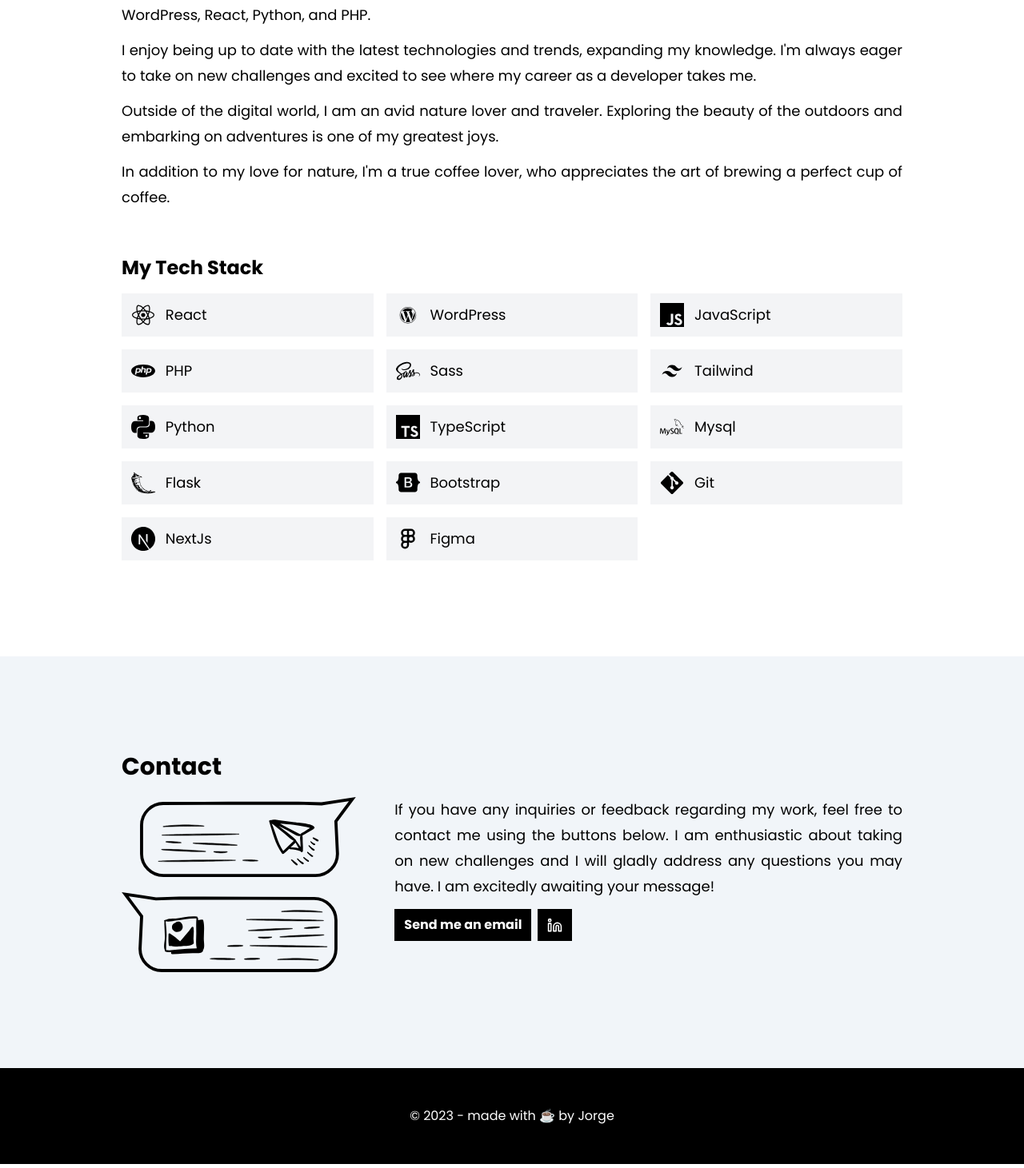
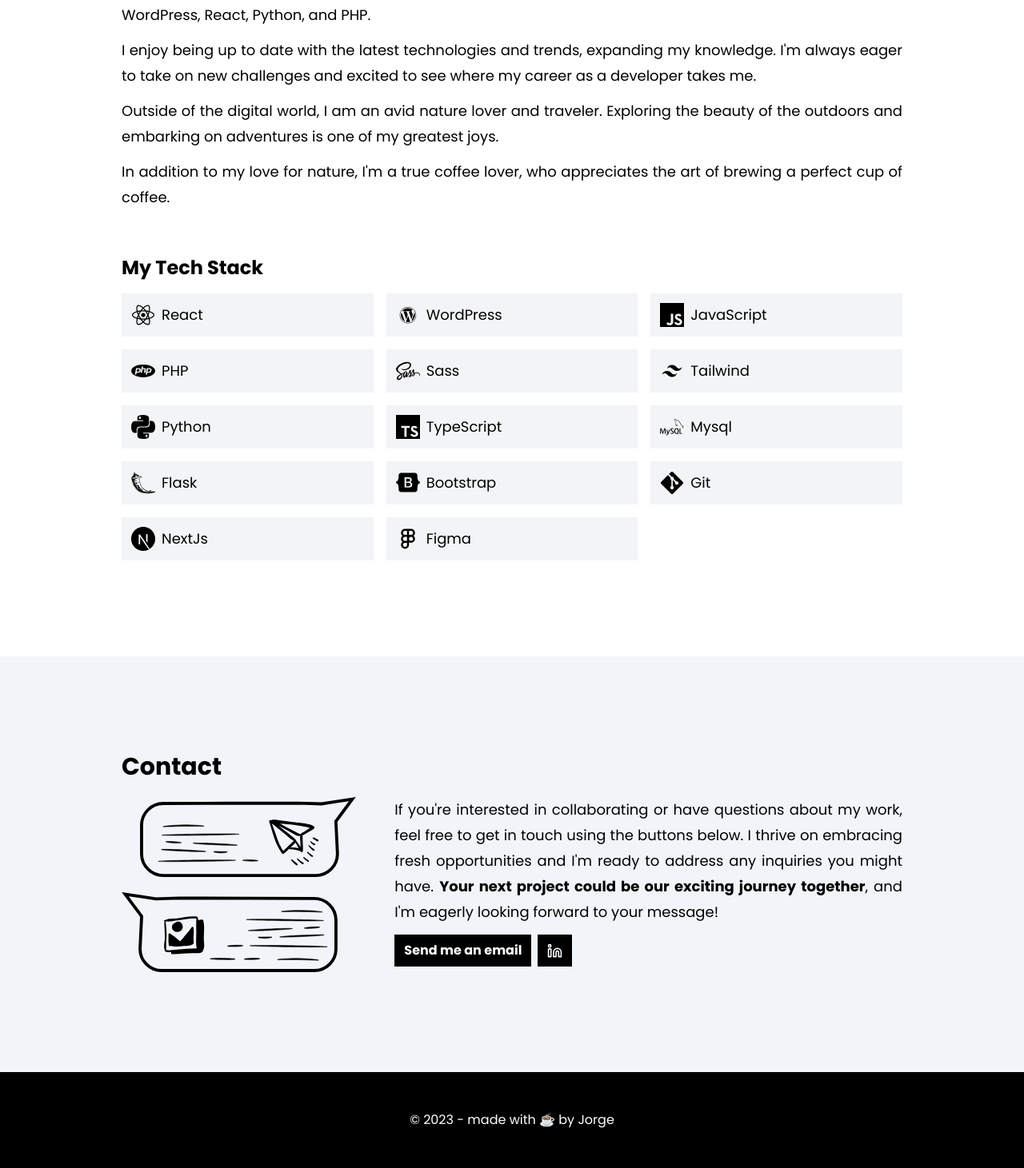
Before and after one commit to jorgearaya474/nxt-site, a Next.js app: page / in a window 1280 px wide. Shown: the part 1069-2530 px from the top of the page at 80% size. Built offline with nearby package versions, Linux system fonts and the light colour scheme.

Commit message:
update home components

```diff
--- a/components/home-sections/About.tsx
+++ b/components/home-sections/About.tsx
@@ -3,7 +3,7 @@
 
 const About: React.FC = () => {
   return (
-    <div id='section_about' className='home-section flex justify-center items-center bg-white py-7 lg:py-24'>
+    <section id='section_about' className='home-section flex justify-center items-center bg-white py-7 lg:py-24'>
       <div className='container'>
         <div className='mb-5'>
           <h2 className='text-black font-bold text-3xl'>About me</h2>
@@ -30,7 +30,7 @@
         <div>
         </div>
       </div>
-    </div>
+    </section>
   );
 }
 
--- a/components/home-sections/Contact.tsx
+++ b/components/home-sections/Contact.tsx
@@ -5,7 +5,7 @@
 
 const Contact: React.FC = () => {
   return (
-    <div id='section_contact' className='home-section flex justify-center items-center bg-slate-100 py-7 lg:py-24'>
+    <section id='section_contact' className='home-section flex justify-center items-center bg-slate-100 py-7 lg:py-24'>
       <div className='container'>
         <div className='mb-5'>
           <h2 className='text-black font-bold text-3xl'>Contact</h2>
@@ -23,21 +23,20 @@
           </div>
           <div className='col-span-3 md:col-span-2'>
             <p className='ttext-black text-lg mb-3 leading-8 text-justify'>
-              If you have any inquiries or feedback regarding my work, feel free to contact me using the buttons below.
-              I am enthusiastic about taking on new challenges and I will gladly address any questions you may have. I am excitedly awaiting your message!
+              If you&apos;re interested in collaborating or have questions about my work, feel free to get in touch using the buttons below. I thrive on embracing fresh opportunities and I&apos;m ready to address any inquiries you might have. <b>Your next project could be our exciting journey together</b>, and I&apos;m eagerly looking forward to your message!
             </p>
             <div className='my-3 flex gap-2'>
-              <Link href='mailto:jorgearaya474@gmail.com' className='flex items-center justify-center px-3 py-2 font-bold text-white bg-black hover:bg-orange-500 transition ease-in-out duration-150'>
+              <Link href='mailto:jorgearaya474@gmail.com' className='flex items-center justify-center px-3 py-2 font-bold text-white bg-black hover:bg-orange-500 transition ease-in-out duration-150' title='Contact Jorge'>
                 Send me an email
               </Link>
-              <Link href='https://www.linkedin.com/in/jorgearayadev' className='flex items-center justify-center px-3 py-2 font-bold text-white bg-black hover:bg-orange-500 transition ease-in-out duration-150'>
+              <Link href='https://www.linkedin.com/in/jorgearayadev' target='_blank' className='flex items-center justify-center px-3 py-2 font-bold text-white bg-black hover:bg-orange-500 transition ease-in-out duration-150' title='Jorge Araya LinkedIn'>
                 <Linkedin size={19} />
               </Link>
             </div>
           </div>
         </div>
       </div>
-    </div>
+    </section>
   );
 }
 
--- a/components/home-sections/Hero.tsx
+++ b/components/home-sections/Hero.tsx
@@ -5,7 +5,7 @@
 
 const Hero: React.FC = () => {
   return (
-    <section id='section_hero' className='home-section flex justify-center items-center bg-gradient-to-r from-blue-950 to-sky-900 overflow-hidden lg:h-screen relative'>
+    <section id='section_hero' className='grid-background flex justify-center items-center  bg-gradient-to-r from-blue-950 to-sky-900 overflow-hidden lg:h-screen relative'>
       <div className='container'>
         <div className="grid max-w-screen-xl py-20 mx-auto gap-8 lg:py-24 lg:grid-cols-12">
           <div className='order-2 lg:order-2 mr-auto place-self-center lg:col-span-7 fadeInUp-animation z-1 relative'>
@@ -17,13 +17,13 @@
               I&apos;m a creative developer from Costa Rica, specializing in <b>JavaScript</b>, <b>React</b>, and <b>WordPress</b>. Passionate about design and technology, I&apos;m dedicated to creating innovative and engaging web applications.
             </p>
             <div className='my-3 flex gap-2'>
-              <Link href='mailto:jorgearaya474@gmail.com' className='px-3 py-2 font-bold text-blue-950 bg-amber-500 hover:bg-orange-500 transition ease-in-out duration-150'>
+              <Link href='mailto:jorgearaya474@gmail.com' className='px-3 py-2 font-bold text-blue-950 bg-amber-500 hover:bg-orange-500 transition ease-in-out duration-150' title='Contact Jorge'>
                 Contact me
               </Link>
-              <Link href='https://www.linkedin.com/in/jorgearayadev' className='flex items-center justify-center px-3 py-2 font-bold text-blue-950 bg-amber-500 hover:bg-orange-500 transition ease-in-out duration-150'>
+              <Link href='https://www.linkedin.com/in/jorgearayadev' target='_blank' className='flex items-center justify-center px-3 py-2 font-bold text-blue-950 bg-amber-500 hover:bg-orange-500 transition ease-in-out duration-150' title='Jorge Araya LinkedIn'>
                 <Linkedin size={19} />
               </Link>
-              <Link href='https://github.com/jorgearaya474' className='flex items-center justify-center px-3 py-2 font-bold text-blue-950 bg-amber-500 hover:bg-orange-500 transition ease-in-out duration-150'>
+              <Link href='https://github.com/jorgearaya474' target='_blank' className='flex items-center justify-center px-3 py-2 font-bold text-blue-950 bg-amber-500 hover:bg-orange-500 transition ease-in-out duration-150' title='Jorge Araya Github'>
                 <GitHub size={19} />
               </Link>
             </div>
--- a/components/home-sections/Skills.tsx
+++ b/components/home-sections/Skills.tsx
@@ -1,9 +1,5 @@
 import React from 'react';
 import Image from 'next/image';
-
-const imageStyle = {
-  marginRight: '.8rem',
-};
 
 const skills_arr = [
   ['React', 'react'],
@@ -34,7 +30,7 @@
               alt={title}
               width={30}
               height={30}
-              style={imageStyle}
+              className='mr-2'
               loading='lazy' />
             {title}
           </li>
```
